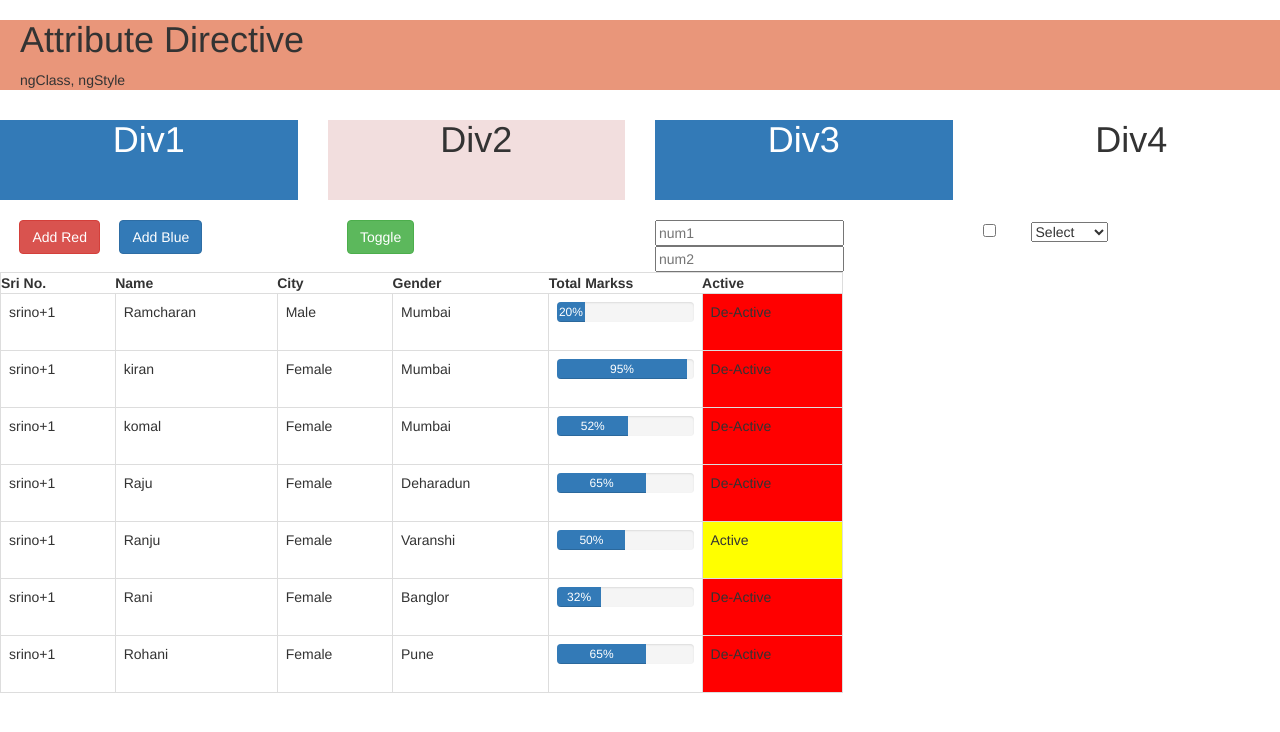
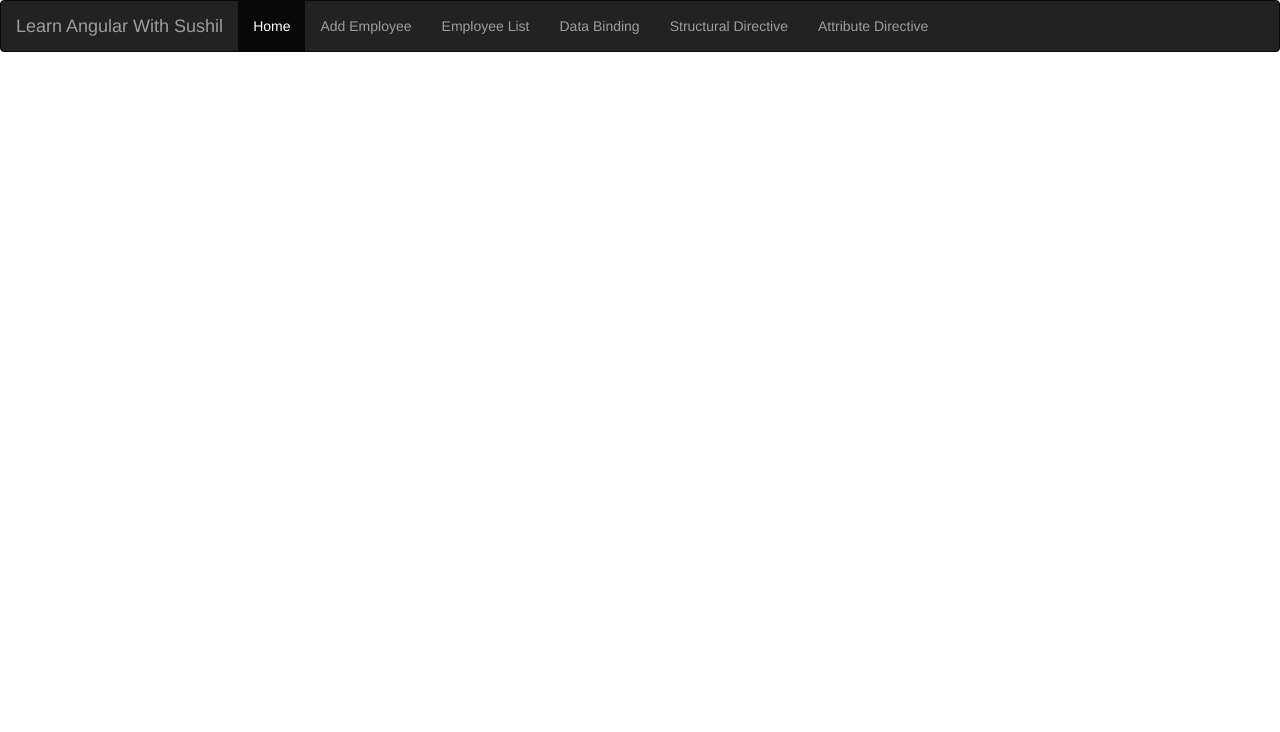
Before and after one commit to sushil141214/DemoAngular, an Angular app: page / in a window 1280 px wide. Shown: the top 732 px of the page. Built offline with nearby package versions, Linux system fonts and the light colour scheme.

Commit message:
Add Routing and nav bar

```diff
--- a/src/app/Components/attribute-directive/attribute-directive.component.html
+++ b/src/app/Components/attribute-directive/attribute-directive.component.html
@@ -5,6 +5,7 @@
         <div class="hedding" >
             <h1> Attribute Directive</h1>
              <p>ngClass, ngStyle</p>
+             <button class="btn btn-primary" (click)="attributeDir()">Go to Structural Directive</button>
         </div>
 </div>
 
@@ -92,7 +93,7 @@
                     <td>
                         <div class="progress">
                             <div class="progress-bar" role="progressbar" [ngStyle]="{'width':stud.TotalMarks+'%'}" aria-valuenow="25" aria-valuemin="0" aria-valuemax="100">{{stud.TotalMarks}}%</div>
-                          </div>
+                        </div>
                     </td>
                     <td [ngStyle]="{'background-color':stud.isActive ? 'yellow':'red'}">{{stud.isActive?'Active':'De-Active'}}</td>
                 </tr>
--- a/src/app/Components/attribute-directive/attribute-directive.component.ts
+++ b/src/app/Components/attribute-directive/attribute-directive.component.ts
@@ -1,6 +1,8 @@
 import { CommonModule } from '@angular/common';
 import { Component } from '@angular/core';
 import { FormsModule } from '@angular/forms';
+import { Router } from '@angular/router';
+
 
 @Component({
   selector: 'app-attribute-directive',
@@ -10,6 +12,17 @@ import { FormsModule } from '@angular/forms';
   styleUrl: './attribute-directive.component.css'
 })
 export class AttributeDirectiveComponent {
+
+  constructor(private roter: Router){
+
+
+  }
+
+
+  attributeDir()
+  {
+    this.roter.navigateByUrl("structural-dir");
+  }
 
   // On button click change the div color
 
--- a/src/app/Components/structural-directive/structural-directive.component.html
+++ b/src/app/Components/structural-directive/structural-directive.component.html
@@ -1,7 +1,8 @@
 <div class="hedding">
 
             <h1> Structural Directive</h1>
-                     <p>*ng for *ng for </p>
+             <p>*ng for *ng for </p>
+             <button class="btn btn-primary" [routerLink]="['/attribute-dir']">Go to Atteibute Directive</button>
 
 </div>
 
--- a/src/app/Components/structural-directive/structural-directive.component.ts
+++ b/src/app/Components/structural-directive/structural-directive.component.ts
@@ -1,11 +1,12 @@
 import { CommonModule } from '@angular/common';
 import { Component } from '@angular/core';
 import { FormsModule } from '@angular/forms';
+import { RouterLink } from '@angular/router';
 
 @Component({
   selector: 'app-structural-directive',
   standalone: true,
-  imports: [CommonModule,FormsModule],
+  imports: [CommonModule,FormsModule,RouterLink],
   templateUrl: './structural-directive.component.html',
   styleUrl: './structural-directive.component.css'
 })
--- a/src/app/app.component.html
+++ b/src/app/app.component.html
@@ -1,2 +1,21 @@
+<nav class="navbar navbar-inverse">
+    <div class="container-fluid">
+      <div class="navbar-header">
+        <a class="navbar-brand" routerLink="emp-list">Learn Angular With Sushil</a>
+      </div>
+      <ul class="nav navbar-nav">
+        <li class="active"><a routerLink="add-emp">Home</a></li>
+        <li><a routerLink="add-emp">Add Employee</a></li>
+        <li><a routerLink="emp-list">Employee List</a></li>
+        <li><a routerLink="data-bind">Data Binding</a></li>
+        <li><a routerLink="structural-dir">Structural Directive</a></li>
+        <li><a routerLink="attribute-dir">Attribute Directive</a></li>
+      </ul>
+    </div>
+  </nav>
 
-<app-attribute-directive></app-attribute-directive>
+
+
+  <div class="container">
+    <router-outlet></router-outlet>
+  </div>
--- a/src/app/app.component.ts
+++ b/src/app/app.component.ts
@@ -1,13 +1,13 @@
 import { Component } from '@angular/core';
-import { RouterOutlet } from '@angular/router';
+import { RouterLink, RouterOutlet } from '@angular/router';
 import { CommonModule } from '@angular/common';
-import { AttributeDirectiveComponent } from './Components/attribute-directive/attribute-directive.component';
+
 
 
 @Component({
   selector: 'app-root',
   standalone: true,
-  imports: [RouterOutlet,CommonModule,AttributeDirectiveComponent],
+  imports: [RouterOutlet,CommonModule,RouterLink],
   templateUrl: './app.component.html',
   styleUrl: './app.component.css'
 
--- a/src/app/app.routes.ts
+++ b/src/app/app.routes.ts
@@ -1,3 +1,32 @@
 import { Routes } from '@angular/router';
+import { AddEmployeeNumberComponent } from './Components/add-employee-number/add-employee-number.component';
+import { EmployeeListComponent } from './Components/employee-list/employee-list.component';
+import { DataBindingComponent } from './Components/data-binding/data-binding.component';
+import { StructuralDirectiveComponent } from './Components/structural-directive/structural-directive.component';
+import { AttributeDirectiveComponent } from './Components/attribute-directive/attribute-directive.component';
 
-export const routes: Routes = [];
+export const routes: Routes = [
+
+    {
+        path:'add-emp',
+        component: AddEmployeeNumberComponent
+
+    },
+    {
+        path:'emp-list',
+        component:EmployeeListComponent
+    },
+    {
+        path:'data-bind',
+        component:DataBindingComponent
+    },
+    {
+        path:'structural-dir',
+        component:StructuralDirectiveComponent
+    },
+    {
+        path:'attribute-dir',
+        component:AttributeDirectiveComponent
+    }
+
+];
```
